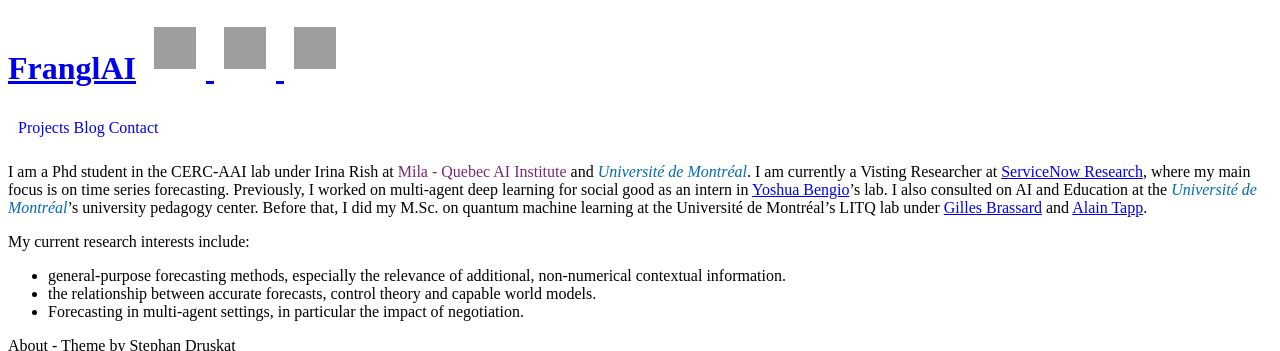
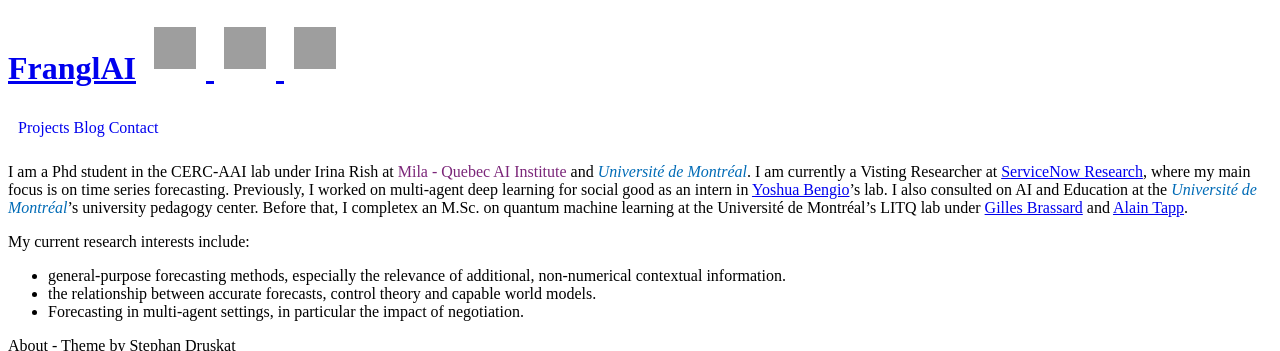
Before and after one commit to AndrewRWilliams/AndrewRWilliams.github.io, a Jekyll site: the page built from index.md, in a window 1280 px wide, cut to the strip 112-463 px from the top of the page. Built offline with Jekyll 4.4.1, drawn with Linux system fonts in a browser that asks for light colours; grey boxes are pictures that could not be loaded.

Commit message:
update index md

```diff
--- a/index.md
+++ b/index.md
@@ -10,7 +10,7 @@ Previously, I worked on multi-agent deep learning for social good as an intern i
 I also consulted on AI and Education at the
 <a href="https://www.umontreal.ca/" style="color:#006BB6;text-decoration:none"><i>Université de Montréal</i></a>'s
 university pedagogy center.
-Before that, I did my M.Sc. on quantum machine learning at the Université de Montréal's LITQ lab under
+Before that, I completex an M.Sc. on quantum machine learning at the Université de Montréal's LITQ lab under
 [Gilles Brassard](http://www.iro.umontreal.ca/~brassard/web/en/) and [Alain Tapp](https://sites.google.com/view/alain-tapp-mila/).
 
 My current research interests include:
```
